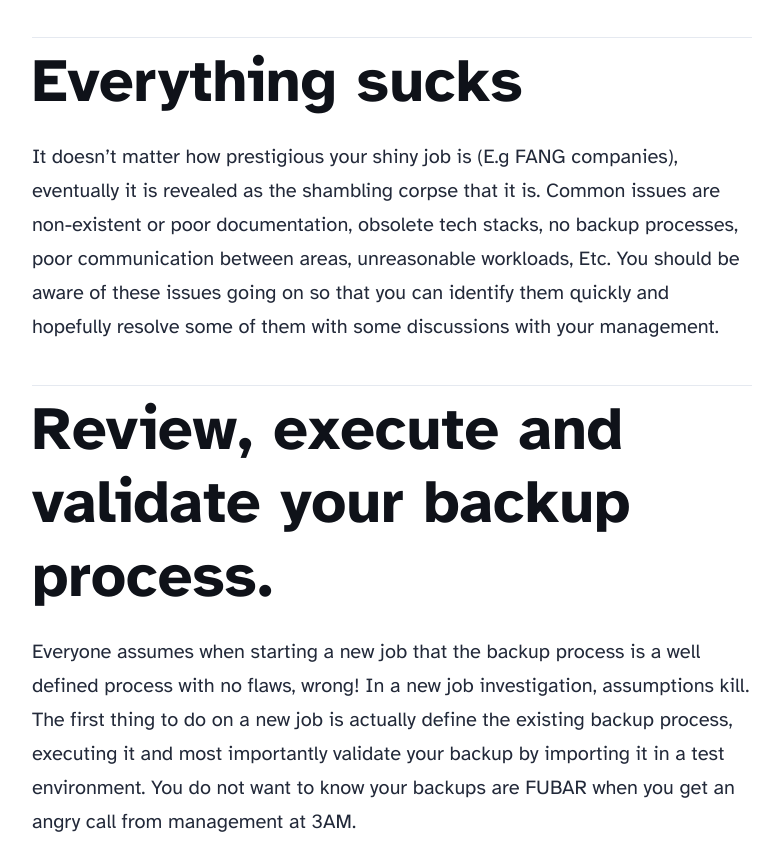
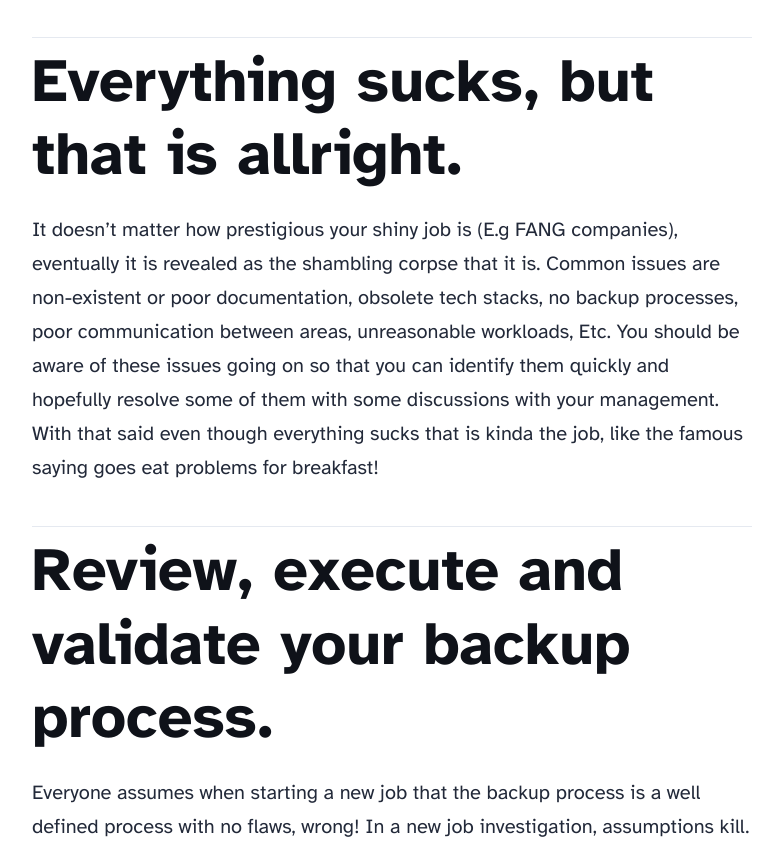
Before and after one commit to AlejandroCruz-0/alejandrocruz-0.github.io, an Astro site: page /blog/thoughts-about-working-in-tech in a window 1280 px wide. Shown: the part 2854-3702 px from the top of the page, without its empty margins (248-1031 px from the left). Built offline with nearby package versions, Linux system fonts and the light colour scheme; Astro itself is replaced by a stand-in of ours.

Commit message:
Edited Blog entry

```diff
--- a/src/content/blog/Thoughts-about-working-in-tech.md
+++ b/src/content/blog/Thoughts-about-working-in-tech.md
@@ -26,9 +26,10 @@ I think AI is an overhyped and unethical mess that is very useful for programmin
 
 ---
 
-# Everything sucks
+# Everything sucks, but that is allright.
 
 It doesn't matter how prestigious your shiny job is (E.g FANG companies), eventually it is revealed as the shambling corpse that it is. Common issues are non-existent or poor documentation, obsolete tech stacks, no backup processes, poor communication between areas, unreasonable workloads, Etc. You should be aware of these issues going on so that you can identify them quickly and hopefully resolve some of them with some discussions with your management.
+With that said even though everything sucks that is kinda the job, like the famous saying goes eat problems for breakfast!
 
 ---
 
```
